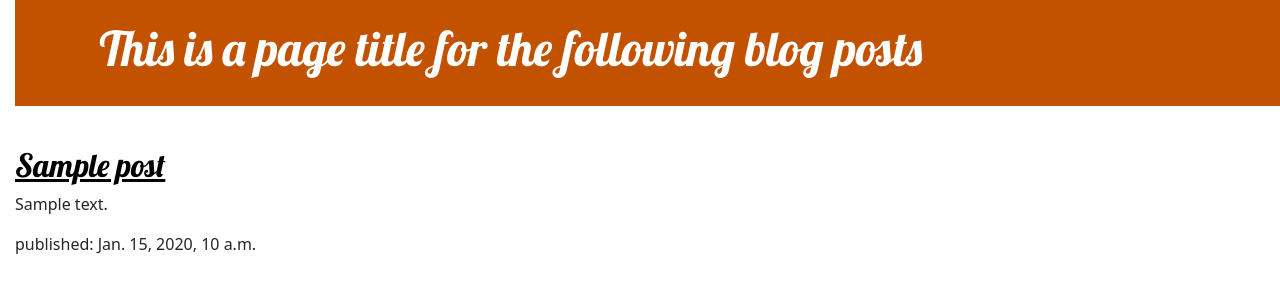
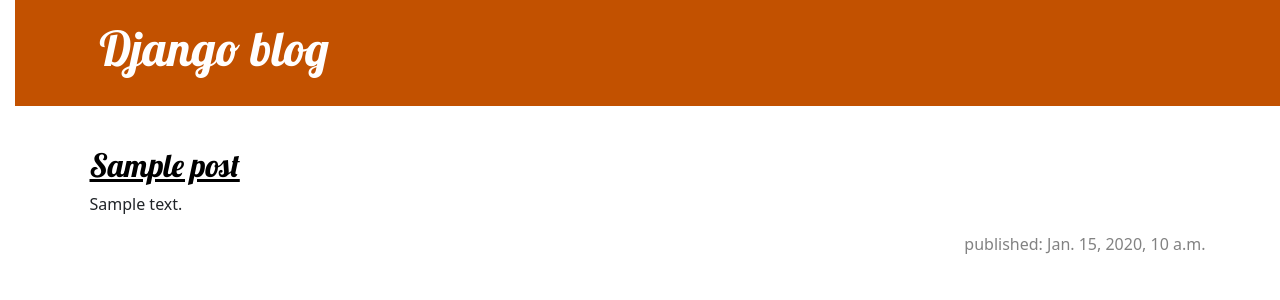
Before and after one commit to EugeCarr/Blogsite, a Django app: page / in a window 1280 px wide. Shown: the top 300 px of the page. Run offline with Django 3.2, Linux system fonts and the light colour scheme; tables that the repository leaves empty hold one stand-in row (values such as "Sample post").

Commit message:
Extended template

```diff
--- /dev/null
+++ b/blog/templates/blog/base.html
@@ -0,0 +1,27 @@
+
+{% load static %}
+<!DOCTYPE html>
+<html>
+    <head>
+        <title>Blog page test</title>
+        <link rel="stylesheet" href="https://cdn.jsdelivr.net/npm/bootstrap@5.1.3/dist/css/bootstrap.min.css" integrity="sha384-1BmE4kWBq78iYhFldvKuhfTAU6auU8tT94WrHftjDbrCEXSU1oBoqyl2QvZ6jIW3" crossorigin="anonymous">
+        <link rel="stylesheet" href="{% static 'css/blog.css' %}">
+        <link href="//fonts.googleapis.com/css?family=Lobster&subset=latin,latin-ext" rel="stylesheet" type="text/css">
+    </head>
+    <body>
+        <header class="page-header">
+            <div class="container">
+                <h1><a href="/">Django blog</a></h1>
+            </div>
+        </header>
+        <main class = "container">
+            <div class="row">
+                <div class="col">
+                    {% block content %}
+                    {% endblock %}
+                </div>
+            </div>
+        </main>
+
+    </body>
+</html>
--- a/blog/templates/blog/post_list.html
+++ b/blog/templates/blog/post_list.html
@@ -1,29 +1,13 @@
+{% extends 'blog/base.html' %}
 
-{% load static %}
-<!DOCTYPE html>
-<html>
-    <head>
-        <title>Blog page test</title>
-        <link rel="stylesheet" href="https://cdn.jsdelivr.net/npm/bootstrap@5.1.3/dist/css/bootstrap.min.css" integrity="sha384-1BmE4kWBq78iYhFldvKuhfTAU6auU8tT94WrHftjDbrCEXSU1oBoqyl2QvZ6jIW3" crossorigin="anonymous">
-        <link rel="stylesheet" href="{% static 'css/blog.css' %}">
-        <link href="//fonts.googleapis.com/css?family=Lobster&subset=latin,latin-ext" rel="stylesheet" type="text/css">
-    </head>
-    <body>
-        <header class="page-header">
-            <div class="container">
-                <h1><a href="/">This is a page title for the following blog posts</a></h1>
-            </div>
-        </header>
-        <main>
+{% block content %}
     {% for post in posts %}
         <article class="post">
             <h2><a href="">{{ post.title }}</a></h2>
             <p>{{ post.text|linebreaksbr }}</p>
-                    <time>published: {{ post.published_date }}</time>
+            <time class="date">
+                published: {{ post.published_date }}
+            </time>
         </article>
     {% endfor %}
-
-        </main>
-
-    </body>
-</html>
+{% endblock %}
```
Lines whose indentation alone changed are shown as unchanged.
